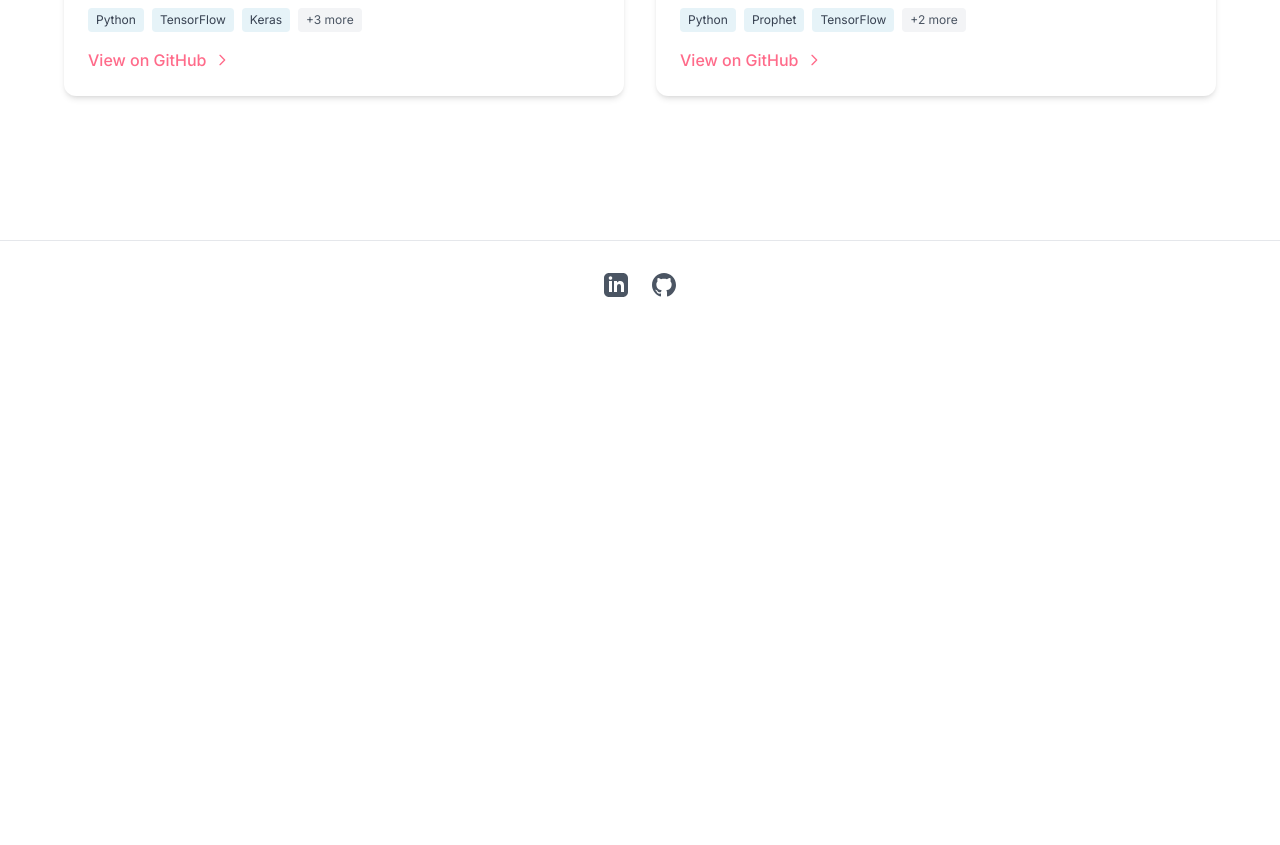
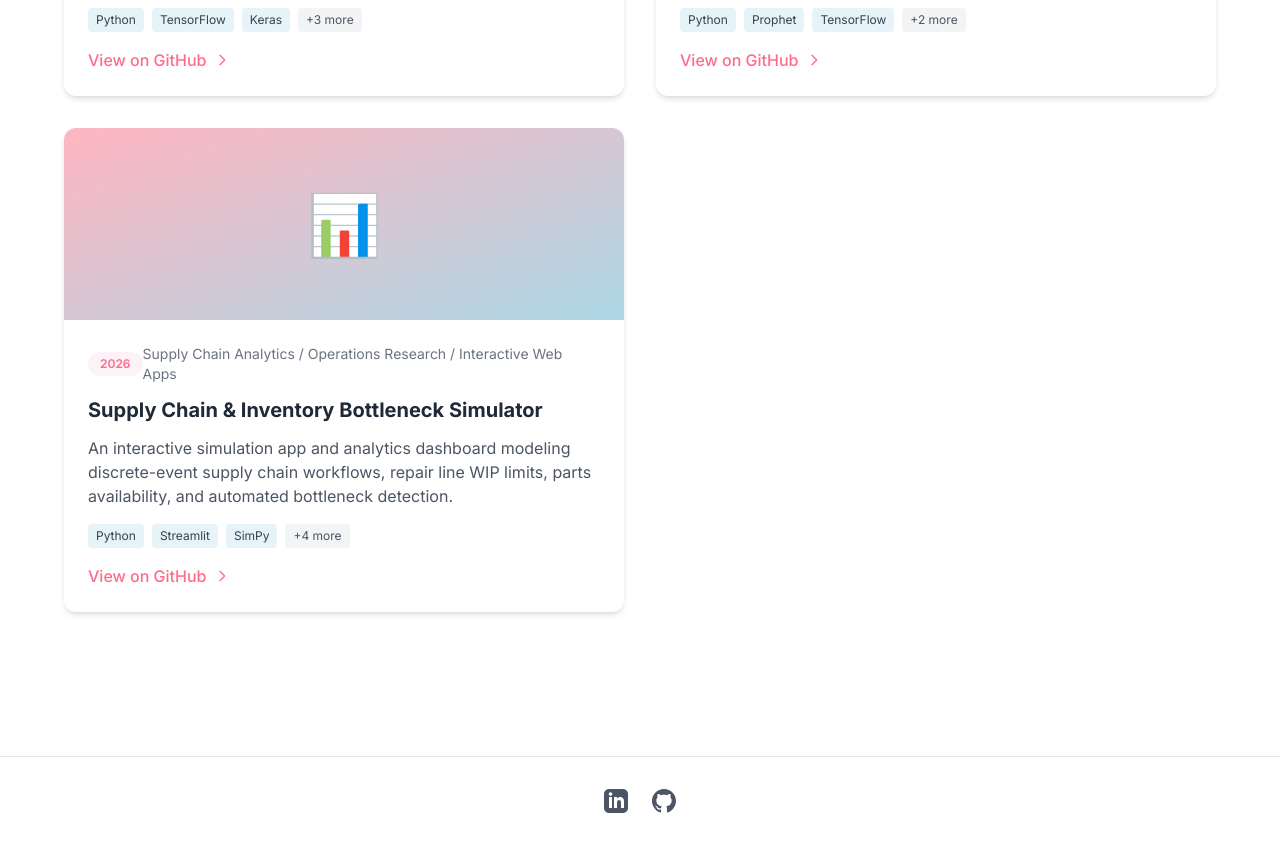
Before and after one commit to kimhanna3/hannah_blog, a React (Vite) app: page /works in a window 1280 px wide. Shown: the part 1140-1985 px from the top of the page. Before the commit the page ends 1469 px from the top, so only its background shows below. Built offline with nearby package versions, Linux system fonts and the light colour scheme.

Commit message:
Initial Commit

```diff
--- a/src/data/projects.js
+++ b/src/data/projects.js
@@ -42,5 +42,16 @@ export const projects = [
     github: "https://github.com/kimhanna3/energy-forecasting",
     image: "/images/projects/energy-forecast.jpg",
     featured: false
+  },
+  {
+    id: 5,
+    title: "Supply Chain & Inventory Bottleneck Simulator",
+    description: "An interactive simulation app and analytics dashboard modeling discrete-event supply chain workflows, repair line WIP limits, parts availability, and automated bottleneck detection.",
+    technologies: ["Python", "Streamlit", "SimPy", "Pandas", "NumPy", "Plotly", "Pytest"],
+    category: "Supply Chain Analytics / Operations Research / Interactive Web Apps",
+    year: "2026",
+    github: "https://github.com/kimhanna3/Supply-Chain-Inventory-Bottleneck-Simulator",
+    image: "/images/projects/supply-chain-simulator.jpg",
+    featured: true
   }
 ];
```
